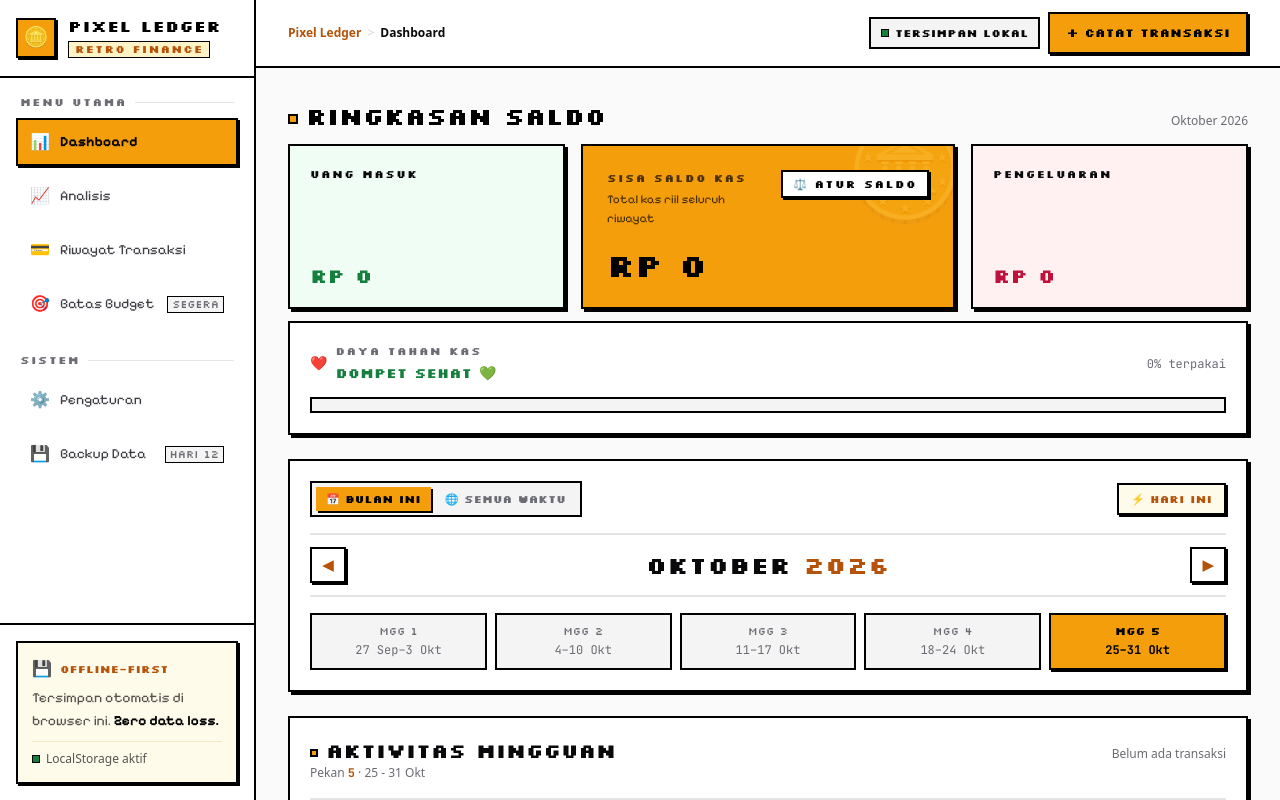
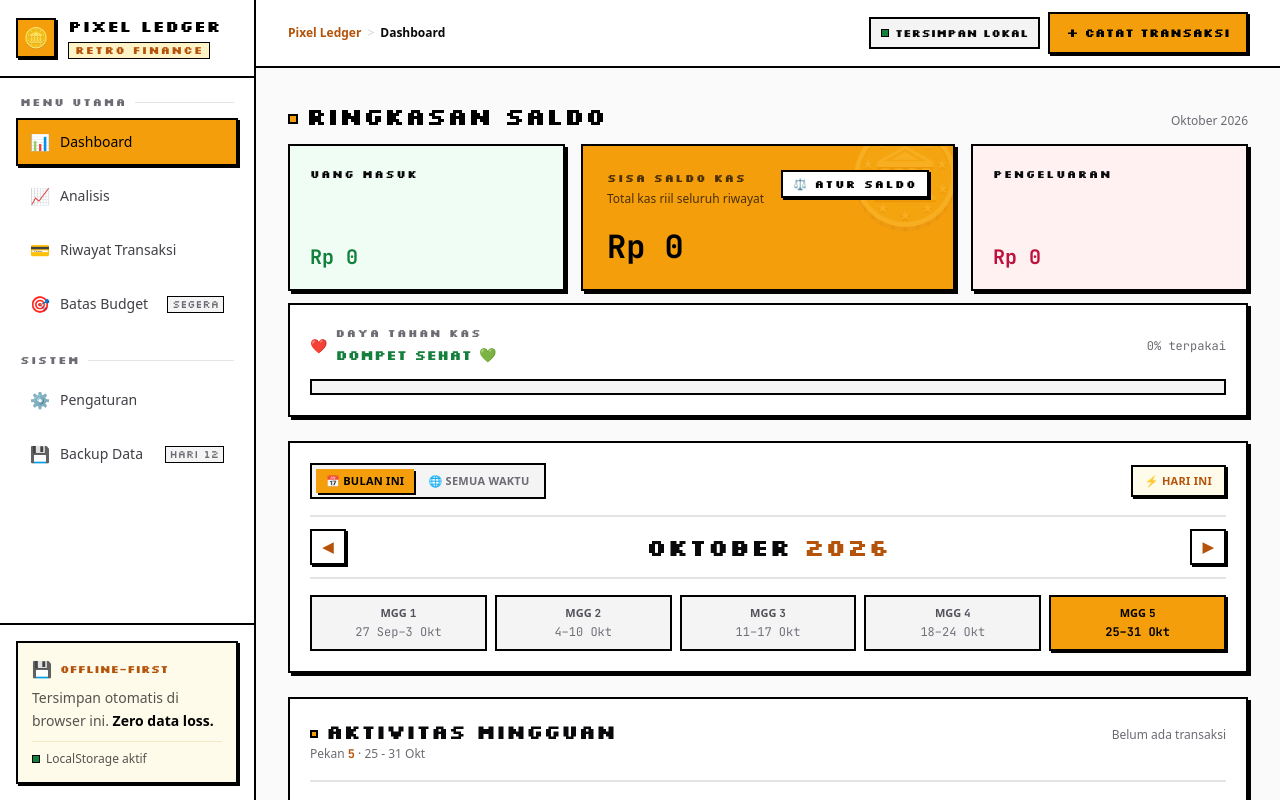
Before and after one commit to raintyaa/pixel-finance-tracker, a React (Vite) app: page / in a window 1280 px wide. Shown: the top 800 px of the page. Built offline with nearby package versions, Linux system fonts and the light colour scheme.

Commit message:
style: enhance typography legibility for digit 4 and letter w across dashboard

```diff
--- a/src/components/BalanceCards.tsx
+++ b/src/components/BalanceCards.tsx
@@ -59,7 +59,7 @@ export default function BalanceCards({
 
           <p
             key={`income-${incomeKey}`}
-            className={`break-words font-retro text-data font-bold tabular-nums text-[var(--theme-income)] sm:text-display ${
+            className={`break-words font-mono text-data font-bold tabular-nums text-[var(--theme-income)] sm:text-display ${
               incomeKey > 0 ? 'motion-pop' : ''
             }`}
           >
@@ -103,7 +103,7 @@ export default function BalanceCards({
 
           <p
             key={`balance-${balanceKey}`}
-            className={`relative break-words font-retro text-display-lg font-bold tabular-nums text-black sm:text-display-xl ${
+            className={`relative break-words font-mono text-display-lg font-bold tabular-nums text-black sm:text-display-xl ${
               balanceKey > 0 ? 'motion-pop' : ''
             }`}
           >
@@ -119,7 +119,7 @@ export default function BalanceCards({
 
           <p
             key={`expense-${expenseKey}`}
-            className={`break-words font-retro text-data font-bold tabular-nums text-[var(--theme-expense-text)] sm:text-display ${
+            className={`break-words font-mono text-data font-bold tabular-nums text-[var(--theme-expense-text)] sm:text-display ${
               expenseKey > 0 ? 'motion-pop' : ''
             }`}
           >
--- a/src/components/PeriodNavigator.tsx
+++ b/src/components/PeriodNavigator.tsx
@@ -53,7 +53,7 @@ export default function PeriodNavigator({
                         type="button"
                         onClick={() => onToggleViewScope('month')}
                         aria-pressed={viewScope === 'month'}
-                        className={`px-2.5 py-1 font-retro text-label font-bold tracking-normal transition-all cursor-pointer ${
+                        className={`px-2.5 py-1 font-sans text-label font-bold tracking-wide transition-all cursor-pointer ${
                             viewScope === 'month'
                                 ? 'bg-[var(--theme-gold)] text-black shadow-[2px_2px_0px_#000]'
                                 : 'text-[var(--theme-text-muted)] hover:text-[var(--theme-text)]'
@@ -65,7 +65,7 @@ export default function PeriodNavigator({
                         type="button"
                         onClick={() => onToggleViewScope('all')}
                         aria-pressed={viewScope === 'all'}
-                        className={`px-2.5 py-1 font-retro text-label font-bold tracking-normal transition-all cursor-pointer ${
+                        className={`px-2.5 py-1 font-sans text-label font-bold tracking-wide transition-all cursor-pointer ${
                             viewScope === 'all'
                                 ? 'bg-[var(--theme-gold)] text-black shadow-[2px_2px_0px_#000]'
                                 : 'text-[var(--theme-text-muted)] hover:text-[var(--theme-text)]'
@@ -78,7 +78,7 @@ export default function PeriodNavigator({
                 <button
                     type="button"
                     onClick={onResetToday}
-                    className="pixel-button cursor-pointer bg-[var(--theme-gold-surface)] px-3 py-1.5 font-retro text-label font-bold tracking-normal text-[var(--theme-gold-text)] hover:bg-[var(--theme-gold-badge)]"
+                    className="pixel-button cursor-pointer bg-[var(--theme-gold-surface)] px-3 py-1.5 font-sans text-label font-bold tracking-wide text-[var(--theme-gold-text)] hover:bg-[var(--theme-gold-badge)]"
                 >
                     ⚡ HARI INI
                 </button>
@@ -136,15 +136,15 @@ export default function PeriodNavigator({
                             className={`flex min-h-[52px] min-w-0 flex-col items-center justify-center gap-0.5 border-2 border-[var(--theme-border)] px-1 py-2 text-center transition-all cursor-pointer ${
                                 isActive
                                     ? 'bg-[var(--theme-gold)] font-bold text-black shadow-[2px_2px_0px_var(--theme-shadow)]'
-                                    : 'bg-[var(--theme-card-subtle)] text-[var(--theme-text-muted)] hover:bg-[var(--theme-card)] hover:text-[var(--theme-text)]'
+                                    : 'bg-[var(--theme-card-subtle)] text-[#52525b] hover:bg-[var(--theme-card)] hover:text-black'
                             }`}
                         >
-                            <span className="font-retro text-label tracking-normal">
-                                MGG {w.weekNumber}
+                            <span className="font-sans text-label font-bold tracking-normal">
+                                MGG <span className="font-mono tabular-nums">{w.weekNumber}</span>
                             </span>
                             <span
                                 className={`max-w-full truncate font-mono text-meta tabular-nums ${
-                                    isActive ? 'font-bold text-black' : 'text-[var(--theme-text-muted)]'
+                                    isActive ? 'font-bold text-black' : 'text-[#71717a]'
                                 }`}
                             >
                                 {formatWeekRange(w)}
--- a/src/components/Sidebar.tsx
+++ b/src/components/Sidebar.tsx
@@ -49,7 +49,7 @@ function NavItem({
       type="button"
       onClick={onNavigate}
       aria-current={item.active ? 'page' : undefined}
-      className={`group flex w-full items-center justify-between gap-2 border-2 px-3 py-2.5 text-left text-body transition-all hover:translate-x-0.5 ${
+      className={`group flex w-full items-center justify-between gap-2 border-2 px-3 py-2.5 text-left text-body font-sans font-medium transition-all hover:translate-x-0.5 ${
         item.active
           ? 'border-black bg-[var(--theme-gold)] font-bold text-black shadow-[2px_2px_0px_#000]'
           : 'border-transparent text-[#3f3f46] hover:border-black hover:bg-[var(--theme-gold-surface)] hover:shadow-[2px_2px_0px_#000]'
@@ -179,7 +179,7 @@ export default function Sidebar() {
             <p className="font-retro text-brand font-bold tracking-wide text-black">
               PIXEL LEDGER
             </p>
-            <p className="font-pixel text-label tracking-normal text-[var(--theme-text-muted)]">
+            <p className="font-retro text-label font-bold tracking-[0.1em] text-[var(--theme-gold-text)]">
               RETRO FINANCE
             </p>
           </div>
--- a/src/index.css
+++ b/src/index.css
@@ -122,7 +122,7 @@
 }
 
 body {
-  font-family: var(--font-pixel);
+  font-family: var(--font-sans);
   font-variant-numeric: tabular-nums;
   background-color: var(--theme-bg);
   color: var(--theme-text);
```
